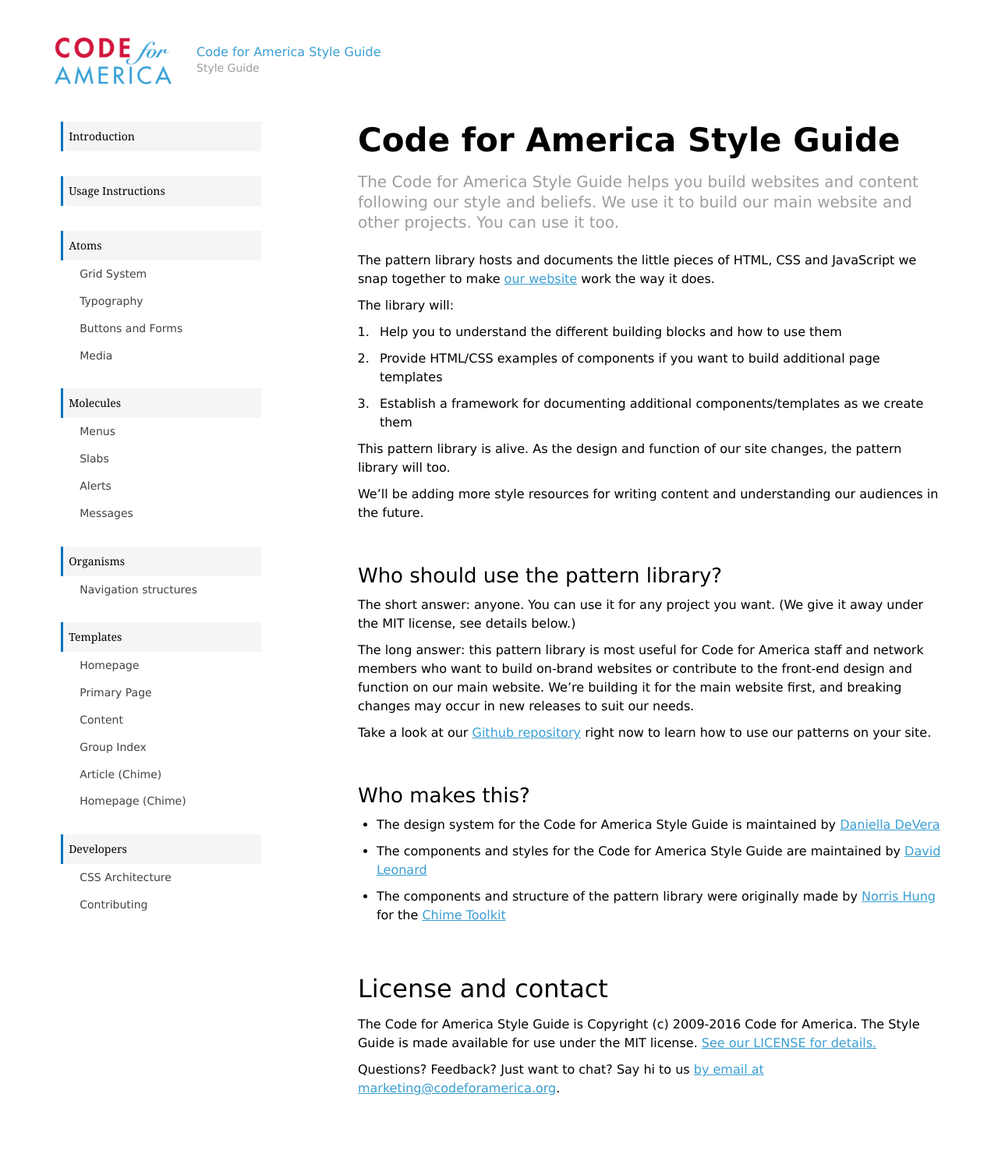
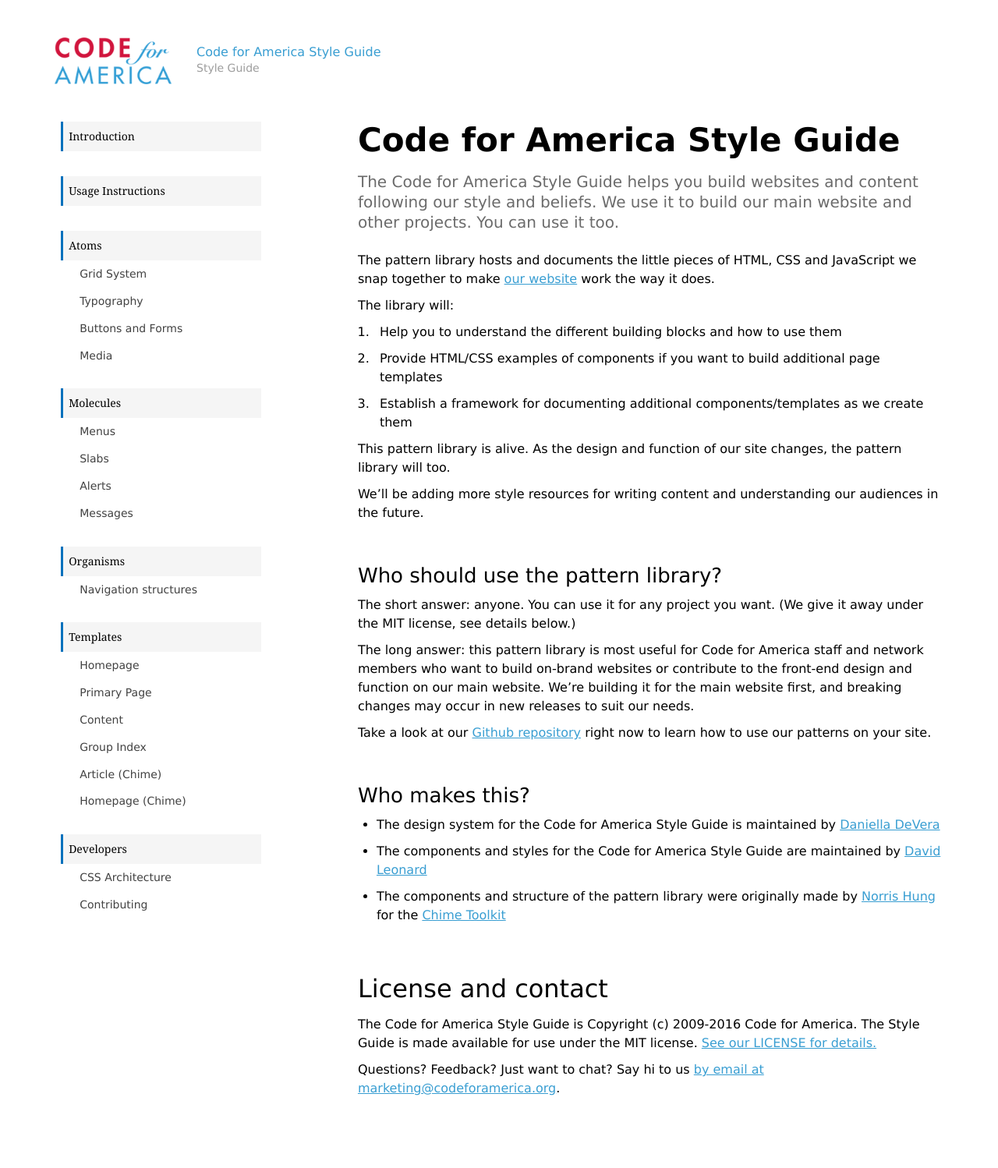
Before and after one commit to codeforamerica/style-guide, a Jekyll site: the page built from index.md, in a window 1280 px wide. Shown: the whole page at 78% size. Built offline with Jekyll 4.4.1, drawn with Linux system fonts in a browser that asks for light colours; nearby versions of some CDN libraries.

Commit message:
Make lead-in-text a smidge darker
To improve its contrast against a white background, let's make it a bit
darker. This will make it AA compliant at size 20px. (Though, not AAA).

```diff
--- a/_sass/atoms/_typography.scss
+++ b/_sass/atoms/_typography.scss
@@ -141,7 +141,7 @@
 .lead-in-text {
   font-size: map-get($h4-styles, font-size);
   line-height: map-get($h4-styles, line-height);
-  color: $color-gray;
+  color: $color-dark-gray;
   margin-bottom: $large-spacing;
 }
 
```
Also changed, not shown: CHANGELOG.md.
